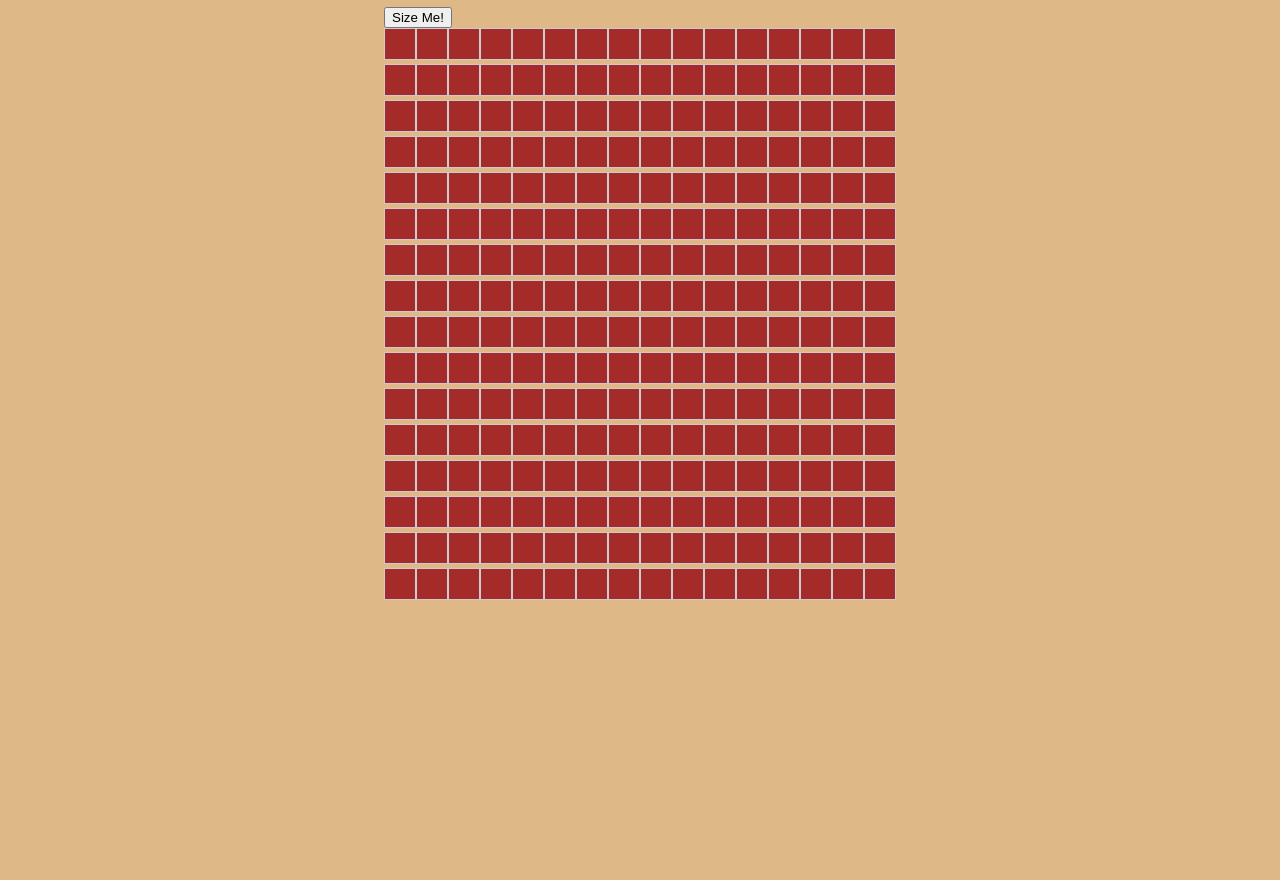
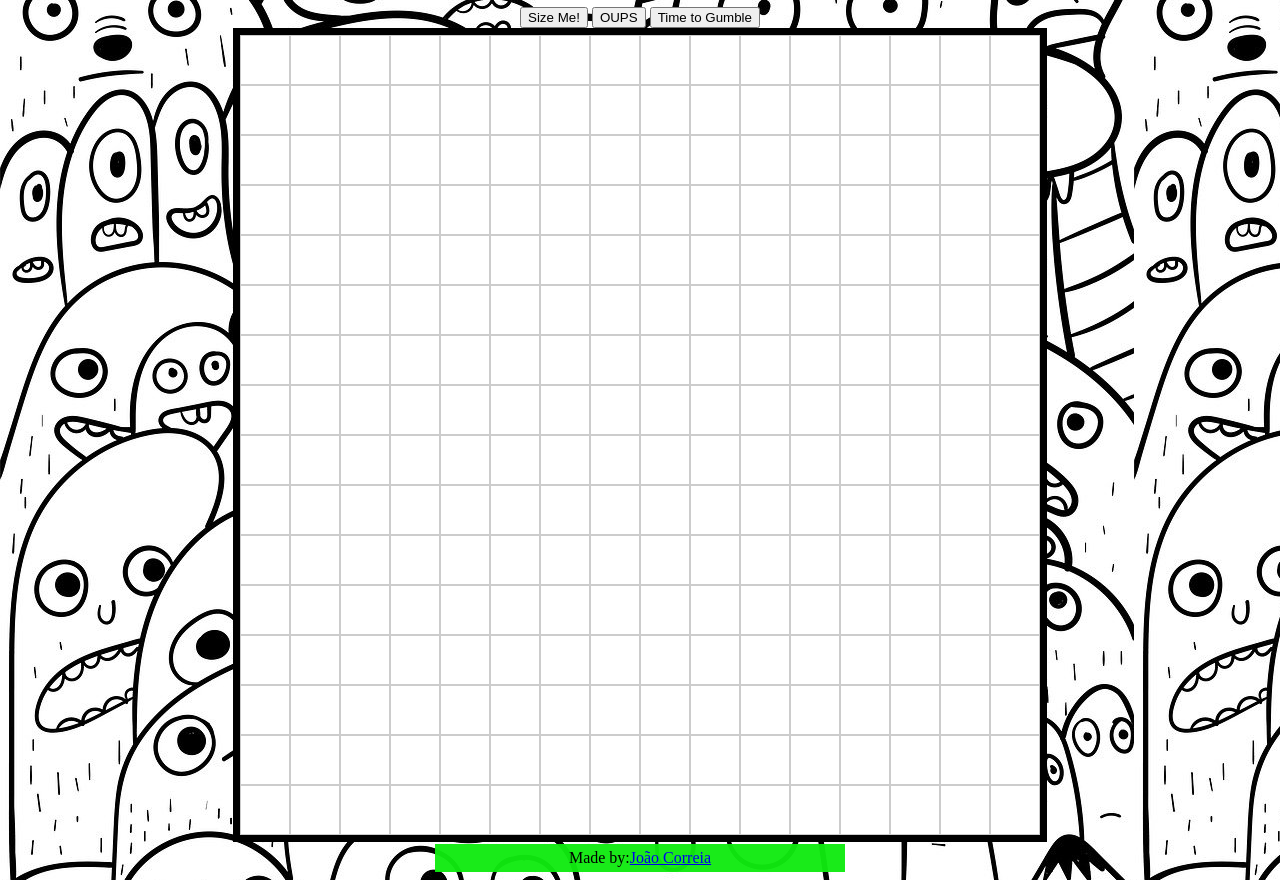
Before and after one commit to joaocorreiaprof/Etch-a-Sketch, a plain HTML site: page index.html in a window 1280 px wide. Shown: the part 81-961 px from the top of the page. Before the commit the page ends 800 px from the top, so only its background shows below. Drawn offline with Linux system fonts and the light colour scheme.

Commit message:
Added random RGB color and started doing the page interface

```diff
--- a/index.html
+++ b/index.html
@@ -7,9 +7,23 @@
     <link rel="stylesheet" href="styles.css" />
   </head>
   <body>
-    <h1 id="greetings">Project: Etch-a-Sketch</h1>
-    <button id="numberOfGrids">Size Me!</button>
-    <div id="container"></div>
+    <div id="title">
+      <h1 id="greetings">Project: Etch-a-Sketch</h1>
+    </div>
+    <div id="buttons">
+      <button id="numberOfGrids">Size Me!</button>
+      <button id="eraseColor">OUPS</button>
+      <button id="randomColor">Time to Gumble</button>
+    </div>
+    <div id="game">
+      <div id="container"></div>
+    </div>
+    <footer>
+      Made by:
+      <a href="https://github.com/joaocorreiaprof" target="_blank"
+        >João Correia</a
+      >
+    </footer>
     <script src="scripts.js"></script>
   </body>
 </html>
--- a/scripts.js
+++ b/scripts.js
@@ -1,44 +1,52 @@
-// Function to create a 16x16 grid
-function createGrid(rows, cols) {
+// Function to create a grid with a specified size
+function createGrid(size) {
   const container = document.getElementById("container");
+  const cellSize = 800 / size; // Calculate cell size based on the container size. 800 becasue (50 rem×16 px/rem= 800 px)
 
-  //makes the refresh after click "Size Me"
+  // Clear the container
   container.innerHTML = "";
 
-  for (let i = 0; i < rows; i++) {
-    for (let j = 0; j < cols; j++) {
+  for (let i = 0; i < size; i++) {
+    for (let j = 0; j < size; j++) {
       const cell = document.createElement("div");
       cell.className = "grid-cell";
+      cell.style.width = cellSize + "px";
+      cell.style.height = cellSize + "px";
       container.appendChild(cell);
 
-      // AddeventListener for mouse enter and mouse leave
+      // Add event listener for mouse enter and mouse leave
       cell.addEventListener(
         "mouseenter",
-        () => (cell.style.background = "blue")
+        () => (cell.style.background = randomRGB())
       );
       cell.addEventListener(
         "mouseleave",
-        () => (cell.style.background = "blue")
+        () => (cell.style.background = mouseenter)
       );
     }
-
-    // Add a line break after each row
-    const lineBreak = document.createElement("br");
-    container.appendChild(lineBreak);
   }
 }
+//Get random painting color
+function randomRGB() {
+  let num = Math.round(0xffffff * Math.random());
+  let r = num >> 16;
+  let g = (num >> 8) & 255;
+  let b = num & 255;
+  return "rgb(" + r + ", " + g + ", " + b + ")";
+}
 
-// Call the function to create a 16x16 grid- Standard
-createGrid(16, 16);
+// Call the function to create a default 16x16 grid
+createGrid(16);
 
-//trying to prompt
-
+// Size me option
 const button = document.getElementById("numberOfGrids");
 button.onclick = chooseSize;
 
 function chooseSize() {
-  let size = prompt("What size do you wish for your game? MAX 50");
-  if (size != null && size <= 50) {
-    createGrid(size, size);
+  let size = prompt("What size do you wish for your game? (Max 100)");
+  size = parseInt(size);
+
+  if (!isNaN(size) && size > 0 && size <= 100) {
+    createGrid(size);
   }
 }
--- a/styles.css
+++ b/styles.css
@@ -1,16 +1,33 @@
-html {
-  background-color: burlywood;
+body {
+  background-image: url("./images/doodles-5960094_1280.jpg");
   display: flex;
+  flex-direction: column;
   justify-content: center;
   align-items: center;
 }
 
+h1 {
+  color: rgba(16, 235, 16, 0.959);
+  background-color: blueviolet;
+}
+#container {
+  width: 50rem;
+  height: 50rem;
+  border: 7px solid black;
+}
+
 .grid-cell {
-  width: 30px;
-  height: 30px;
+  box-sizing: border-box;
+  float: left;
   border: 1px solid #ccc;
-  display: inline-block;
-  margin: 0;
-  padding: 0;
-  background-color: brown;
+  background-color: white;
 }
+
+footer {
+  margin-top: 0.2%;
+  display: flex;
+  background-color: rgba(16, 235, 16, 0.959);
+  padding: 0.4%;
+  width: 25rem;
+  justify-content: center;
+}
```
Also changed, not shown: images/doodles-5960094_1280.jpg (added).
